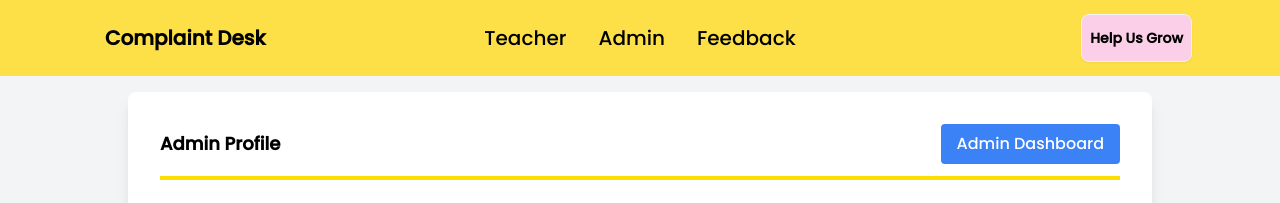
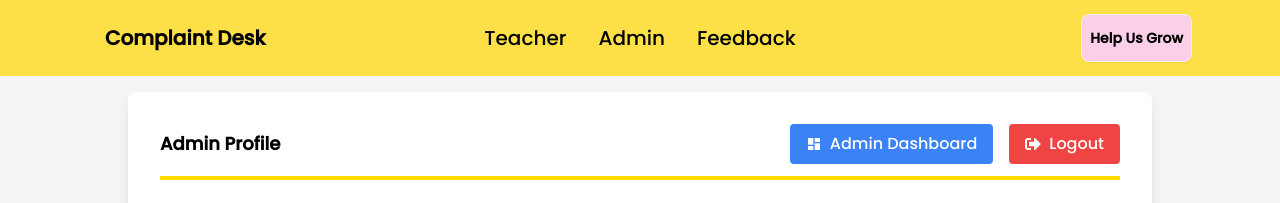
Before and after one commit to takbir-hasan/Complaint_Desk, a React (Vite) app in the folder Frontend/: page /AdminProfile in a window 1280 px wide. Shown: the top 203 px of the page. Built offline with nearby package versions, Linux system fonts and the light colour scheme; no server answers.

Commit message:
add logout buttnon in admin profile and Dashboard page

```diff
--- a/Frontend/package.json
+++ b/Frontend/package.json
@@ -14,6 +14,7 @@
     "react": "^18.3.1",
     "react-dom": "^18.3.1",
     "react-helmet": "^6.1.0",
+    "react-icons": "^5.3.0",
     "react-router-dom": "^6.26.2"
   },
   "devDependencies": {
--- a/Frontend/src/pages/AdminDashboard.jsx
+++ b/Frontend/src/pages/AdminDashboard.jsx
@@ -3,6 +3,7 @@ import Navbar from '../components/navbar'
 import { Helmet } from 'react-helmet';
 import React, { useState } from 'react';
 import { useNavigate } from 'react-router-dom';
+import { FaSignOutAlt } from 'react-icons/fa';
 
 
 function AdminDashboard() {
@@ -15,6 +16,13 @@ function AdminDashboard() {
   const handleRedirect = () => {
     navigate('/AdminProfile'); // Adjust the path as necessary
   };
+
+  const handleLogoutRedirect = () => {
+    navigate('/'); //Home page redirect by Logout button
+  }
+
+
+
   const departments = [
     { name: 'Computer Science & Engineering (CSE)', value: 'CSE' },
     { name: 'Electrical & Electronic Engineering (EEE)', value: 'EEE' },
@@ -83,11 +91,23 @@ const addToTable = () => {
       <div className="container-fluid max-w-full mt-4 mb-4 ml-auto mr-auto mx-auto bg-white p-8 rounded-lg shadow-lg">
       <div className="flex justify-between items-center mb-3">
         <p className="text-lg font-bold">Admin Dashboard</p>
-        <button className="bg-blue-500 text-white px-4 py-2 rounded hover:bg-blue-700 transition duration-200"
-        onClick={handleRedirect}
-        >
+        <div className="flex justify-end space-x-4">
+          <button className="bg-blue-500 text-white px-4 py-2 rounded hover:bg-blue-700 transition duration-200"
+              onClick={handleRedirect}
+          >
+          <span className="flex items-center">
             Admin Profile
-        </button>
+          </span>
+          </button>
+          <button className="bg-red-500 text-white px-4 py-2 rounded hover:bg-red-700 transition duration-200"
+              onClick={handleLogoutRedirect}
+          >
+          <span className="flex items-center">
+            <FaSignOutAlt className="mr-2" />
+             Logout
+          </span>
+          </button>
+       </div>
       </div>
       <hr className="border-t-4" style={{ borderColor: '#FEDE00' }} />
 
--- a/Frontend/src/pages/AdminProfile.jsx
+++ b/Frontend/src/pages/AdminProfile.jsx
@@ -2,6 +2,9 @@ import Navbar from '../components/navbar'
 import { Helmet } from 'react-helmet';
 import React, { useEffect, useState } from 'react';
 import { useNavigate } from 'react-router-dom';
+import { FaSignOutAlt } from 'react-icons/fa';
+import { MdDashboard } from 'react-icons/md';
+
 
 function AdminProfile() {
 
@@ -14,12 +17,16 @@ function AdminProfile() {
   const [newPass, setNewPass] = useState('');
 
 
-
   const navigate = useNavigate(); // Correct usage of useNavigate
 
   const handleRedirect = () => {
     navigate('/AdminDashboard'); // Adjust the path as necessary
   };
+
+  const handleLogoutRedirect = () => {
+    navigate('/'); // Home page Ridirect by logout button
+  };
+
 
   const email = localStorage.getItem('email')
   const handleSubmit = async (e) => {
@@ -107,12 +114,27 @@ function AdminProfile() {
       <div className="container-fluid max-w-5xl mt-4 mb-4 ml-auto mr-auto mx-auto bg-white p-8 rounded-lg shadow-lg">
       <div className="flex justify-between items-center mb-3">
         <p className="text-lg font-bold">Admin Profile</p>
-        <button className="bg-blue-500 text-white px-4 py-2 rounded hover:bg-blue-700 transition duration-200"
-        onClick={handleRedirect}
-        >
+        <div className="flex justify-end space-x-4">
+          <button className="bg-blue-500 text-white px-4 py-2 rounded hover:bg-blue-700 transition duration-200"
+              onClick={handleRedirect}
+          >
+          <span className="flex items-center">
+            <MdDashboard className="mr-2" />
             Admin Dashboard
-        </button>
+          </span>
+          </button>
+          <button className="bg-red-500 text-white px-4 py-2 rounded hover:bg-red-700 transition duration-200"
+              onClick={handleLogoutRedirect}
+          >
+          <span className="flex items-center">
+            <FaSignOutAlt className="mr-2" />
+             Logout
+          </span>
+          </button>
+       </div>
+
       </div>
+
       <hr className="border-t-4" style={{ borderColor: '#FEDE00' }} />
       <p className="text-gray-600 mb-5 text-2xl mt-5 text-center">
       Welcome to the admin profile page. Here, you can change your password and view feedback.</p>
```
Also changed, not shown: 1 other file (tests, documents, lock files or other folders).
